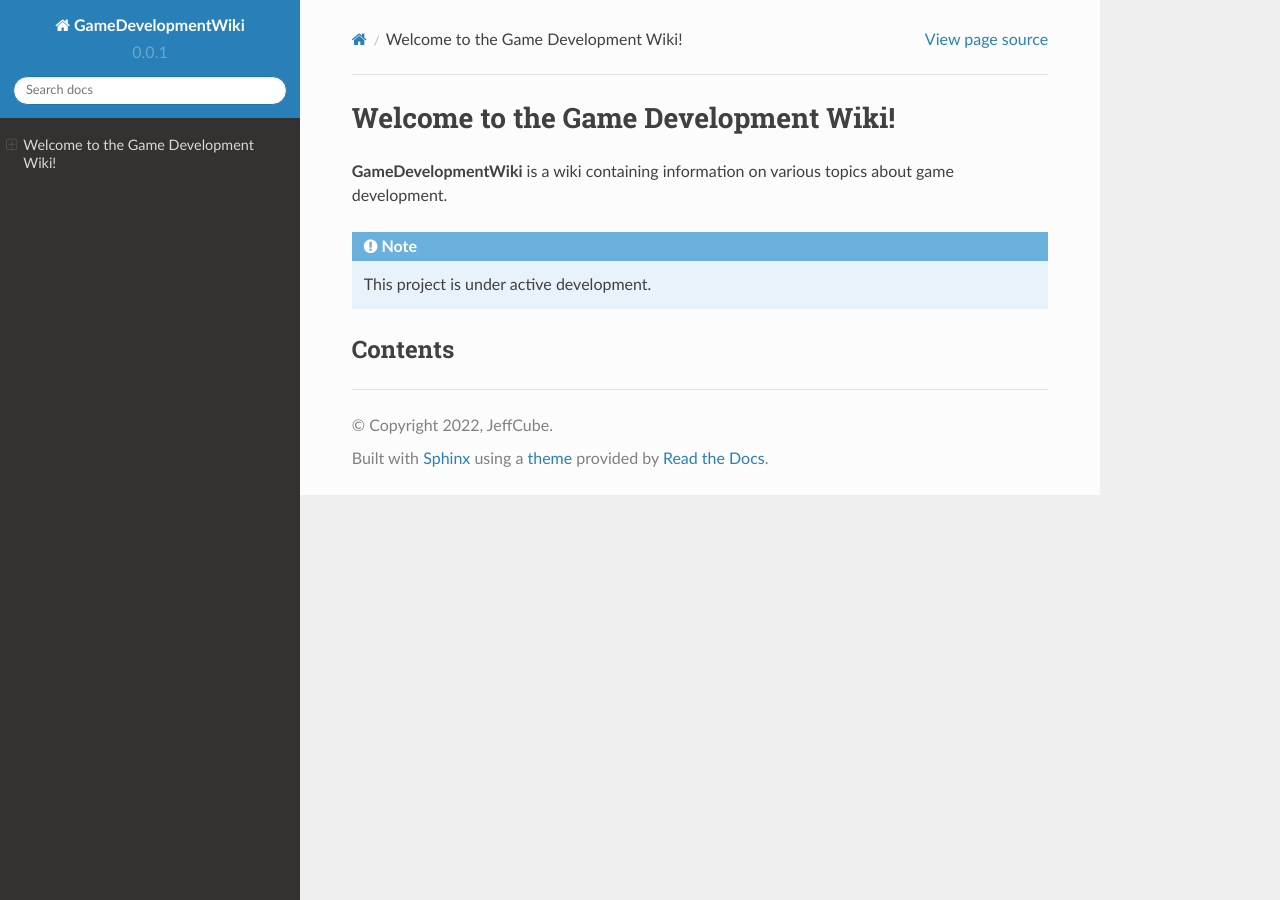
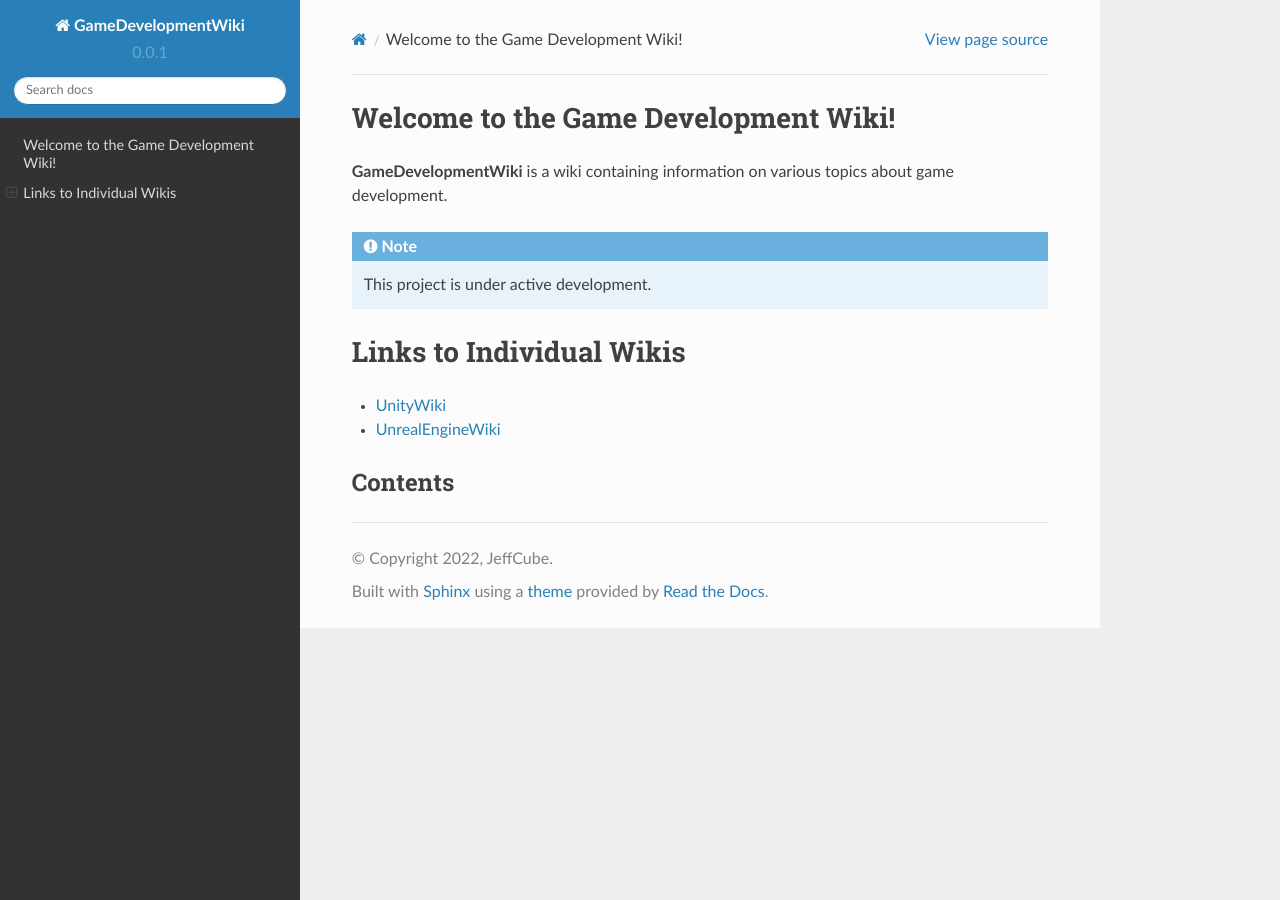
Before and after one commit to JeffCube99/GameDevelopmentWiki, a Sphinx documentation site: the page built from docs/source/index.rst, in a window 1280 px wide. Built offline with Sphinx 7.4.7 and the Read the Docs theme 2.0.0, drawn with Linux system fonts in a browser that asks for light colours.

Commit message:
Adding links to unity and unreal engine wikis

```diff
--- a/docs/source/index.rst
+++ b/docs/source/index.rst
@@ -7,6 +7,12 @@
 
    This project is under active development.
 
+Links to Individual Wikis
+=========================
+
+*   `UnityWiki <https://unitywiki.readthedocs.io/en/latest/>`_
+*   `UnrealEngineWiki <https://unrealenginewiki.readthedocs.io/en/latest/>`_
+
 Contents
 --------
 
```
